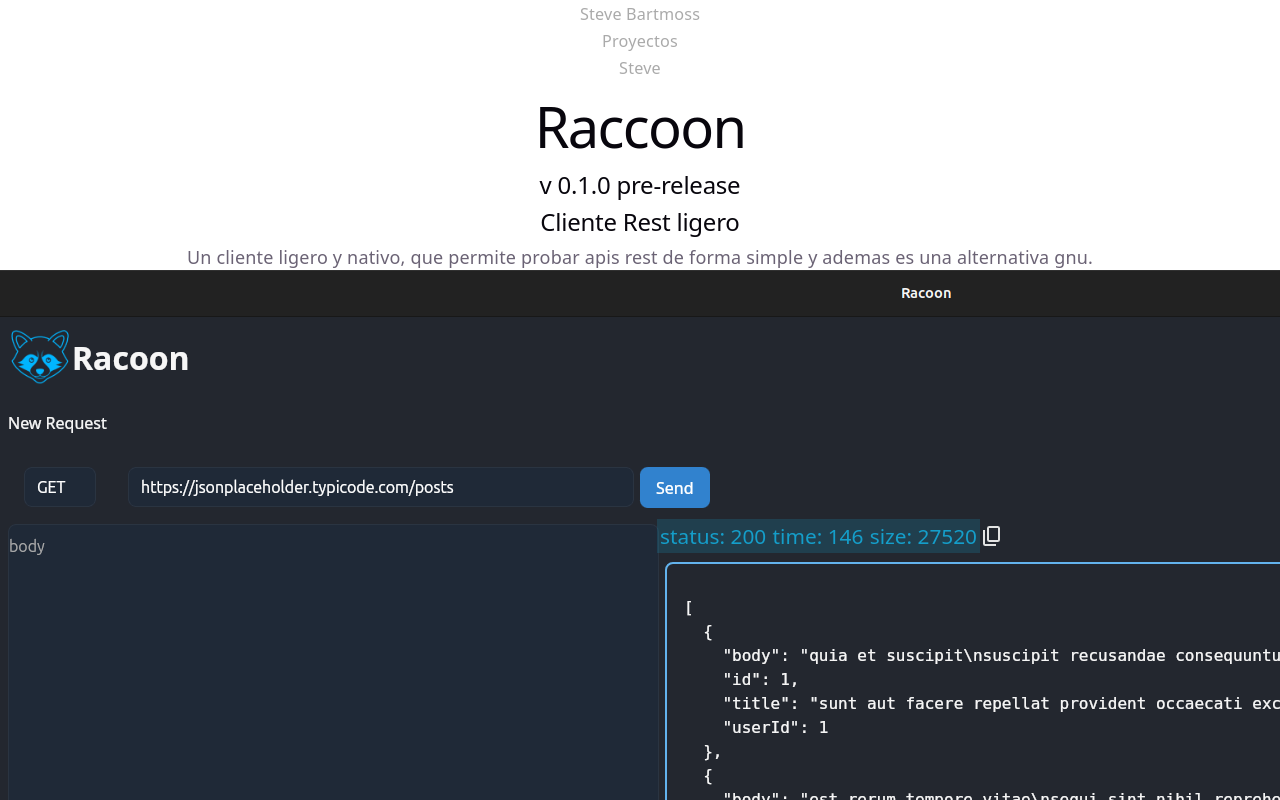
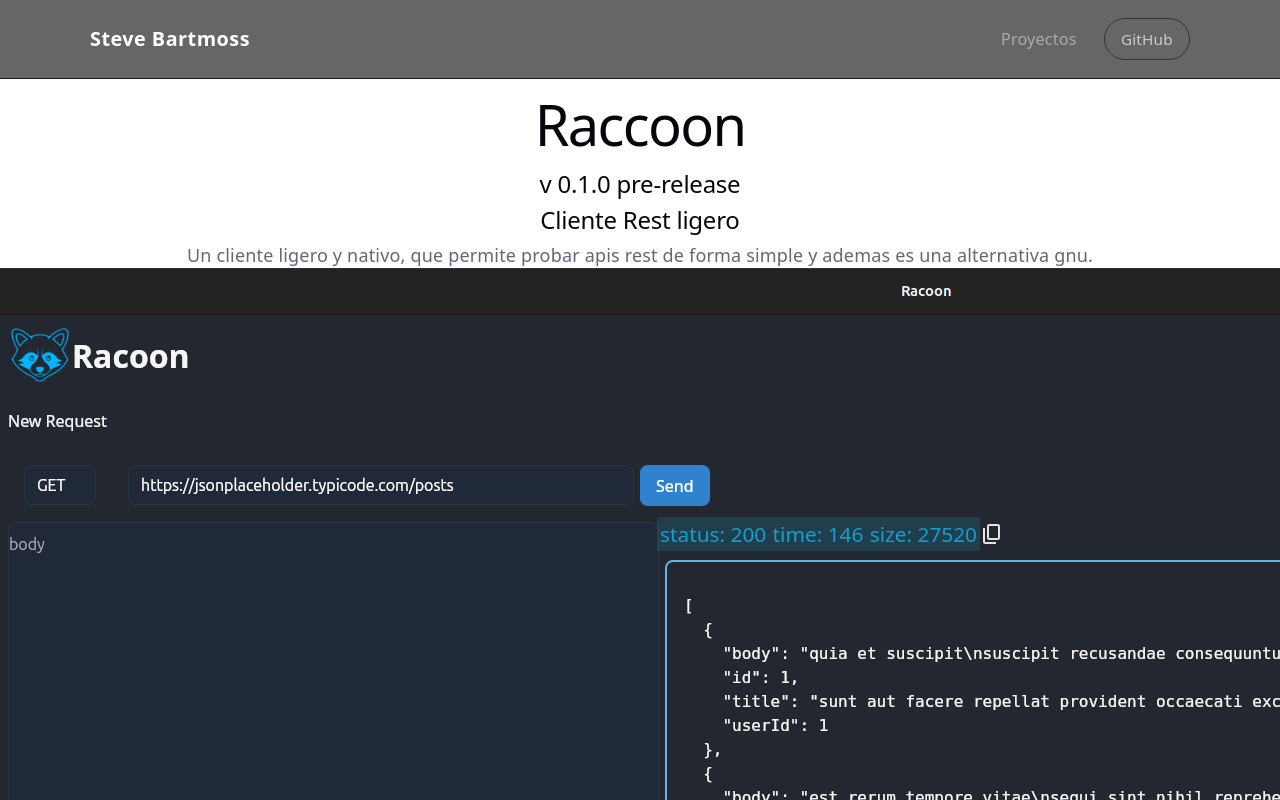
Before and after one commit to SteveBartmoss/projectStreetKid, a React (Vite) app: page /raccoon in a window 1280 px wide. Shown: the top 800 px of the page. Built offline with nearby package versions, Linux system fonts and the light colour scheme.

Commit message:
feat: Se implementan estilos para el topbar

```diff
--- a/src/components/topbar/topBar.jsx
+++ b/src/components/topbar/topBar.jsx
@@ -1,22 +1,39 @@
 import { NavLink } from 'react-router-dom'
 import './topbar.css'
 
-export function TopBar(){
+export function TopBar() {
 
-    return(
-        <div className="top-bar">
-            <div className='row'>
-                <NavLink className="nav-link" to={"/"}>Steve Bartmoss</NavLink>
+    return (
+        <header className="topbar">
+
+            <div className="topbar-container">
+
+                <NavLink to="/" className="logo">
+                    Steve Bartmoss
+                </NavLink>
+
+                <nav className="nav">
+                    <NavLink
+                        to="/projects"
+                        className={({ isActive }) =>
+                            isActive ? "nav-link active" : "nav-link"
+                        }
+                    >
+                        Proyectos
+                    </NavLink>
+
+                    <a
+                        href="https://github.com/SteveBartmoss"
+                        target="_blank"
+                        rel="noreferrer"
+                        className="nav-button"
+                    >
+                        GitHub
+                    </a>
+                </nav>
+
             </div>
-            <div className='row'>
-                <div className='row'>
-                    <NavLink className="nav-link" to={"/projects"}>Proyectos</NavLink>
-                </div>
-                <div className='row'>
-                    <NavLink className="nav-link" to={"/steve"}>Steve</NavLink>
-                </div>
-            </div>
-        </div>
+
+        </header>
     )
-
 }
```
